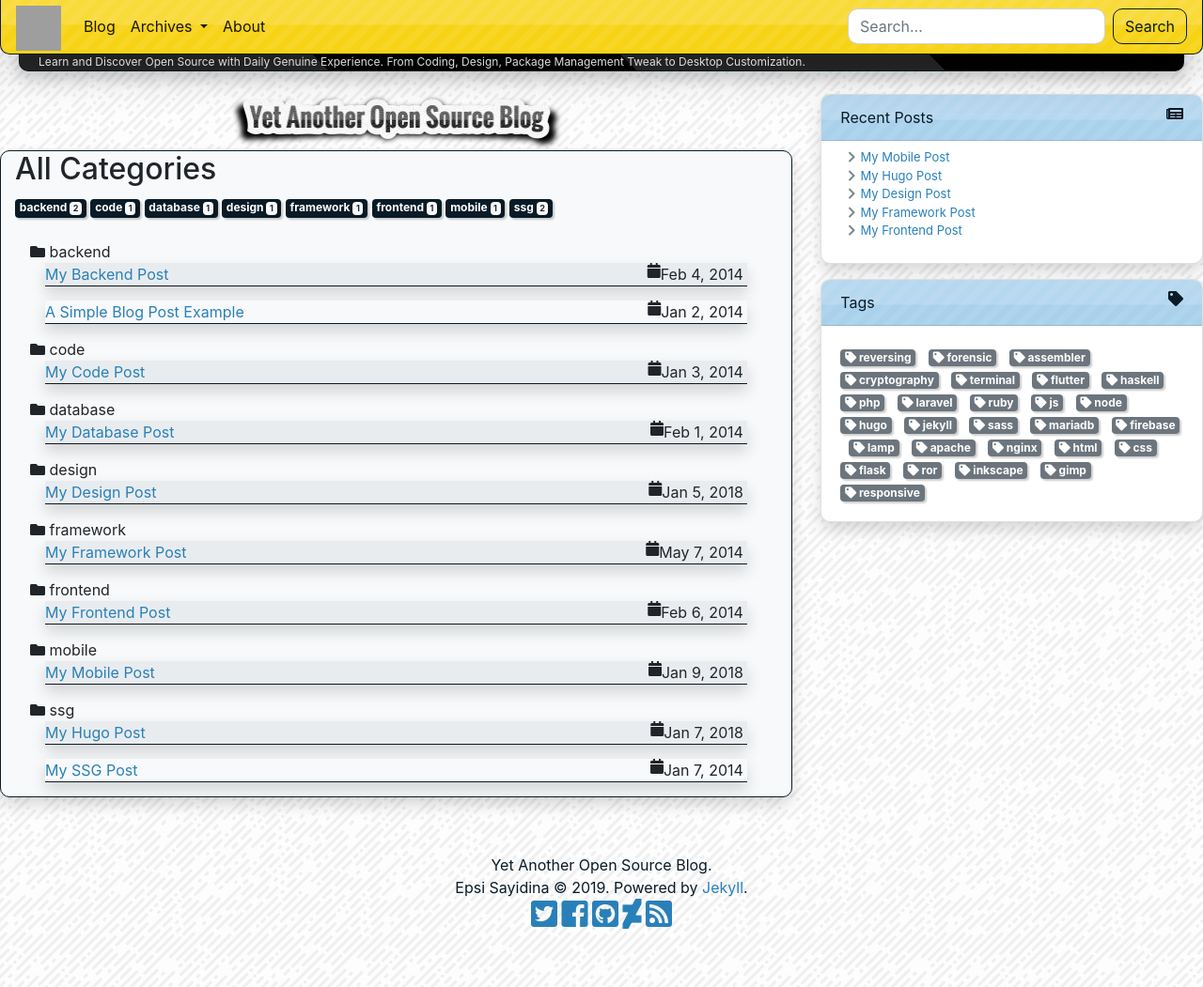
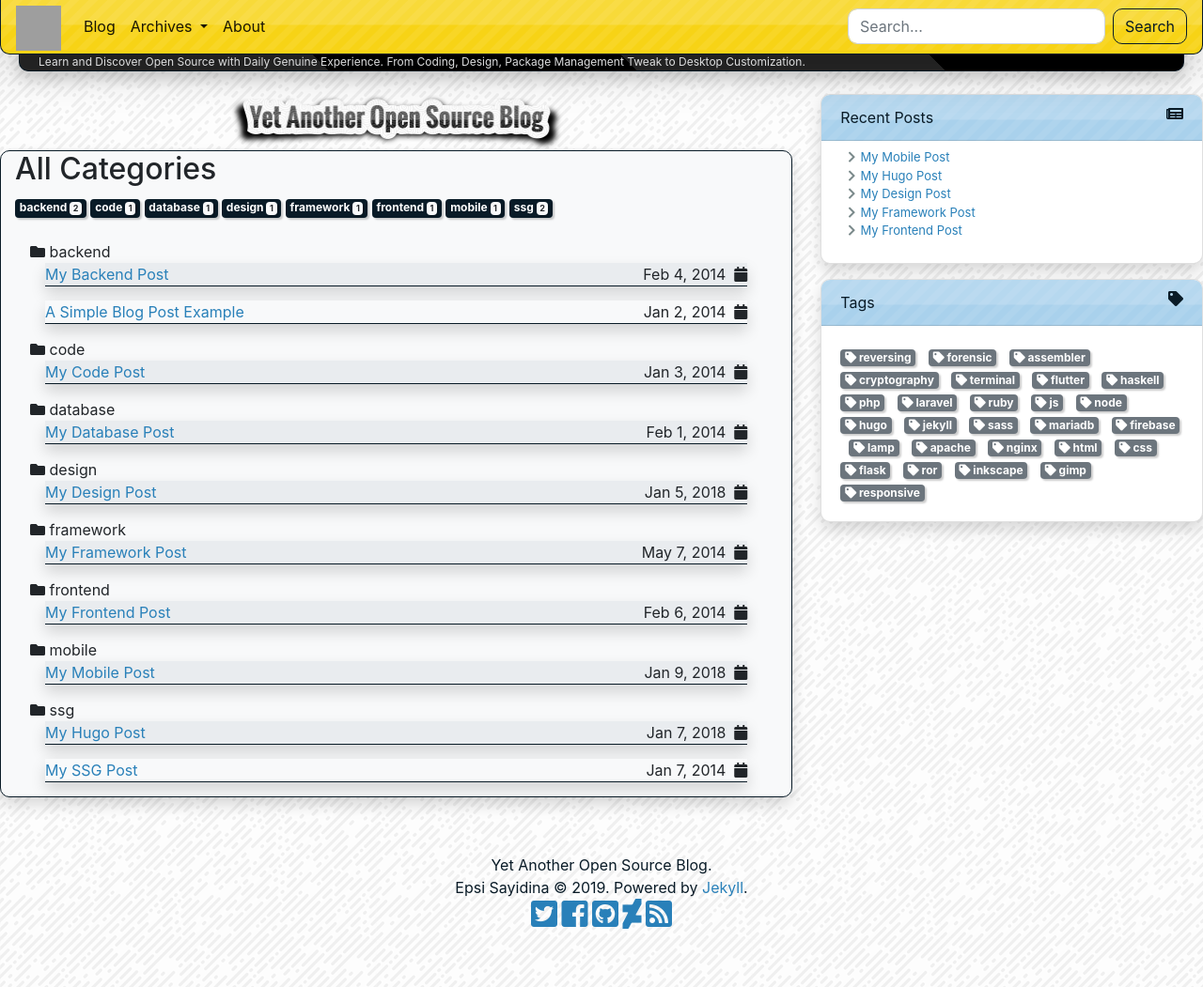
Before and after one commit to epsi-rns/demo-jekyll, a Jekyll site: the page built from pages/category.html, in a window 1280 px wide and 1051 px high. Shown: the whole window at 94% size. Built offline with Jekyll 4.4.1, drawn with Linux system fonts in a browser that asks for light colours; grey boxes are pictures that could not be loaded.

Commit message:
pages: fix awesome icon placement

```diff
--- a/_sass/vendors/pagination/_jekyll-pagination.scss
+++ /dev/null
@@ -1,206 +0,0 @@
-// Breakpoint variables
-$pages-breakpoint1:         320px !default;
-$pages-breakpoint2:         480px !default;
-$pages-breakpoint3:         600px !default;
-$pages-breakpoint4:         768px !default;
-$pages-breakpoint5:         768px !default;
-$pages-breakpoint6:         768px !default;
-$pages-breakpoint7:         768px !default;
-$pages-breakpoint8:         768px !default;
-$pages-breakpoint9:         768px !default;
-
-// Cosmetics variables
-$pages-cosmetics:           true !default;
-$pages-sr-only:             true !default;
-
-// Styling
-$pages-margin:              1em 0 !default;
-$pages-item-margin:         0 .2em !default;
-$pages-item-size:           36px !default;
-$pages-item-background:     #eee !default;
-$pages-item-color:          #333 !default;
-$pages-item-link-color:     #1847AD !default;
-$pages-item-shadow:         inset 0 0 5px rgba(0, 0, 0, .05) !default;
-$pages-item-hover:          #ddd !default;
-$pages-item-active:         #1879CE !default;
-$pages-item-active-shadow:  inset 0 0 5px rgba(0, 0, 0, .3) !default;
-$pages-item-active-color:   white !default;
-
-// Mixins
-@import "utils/clearfix";
-@import "utils/breakpoint";
-
-// Classes
-@import "utils/sr-only";
-
-// Behavioural
-.pagination {
-  @include pages-clearfix;
-
-  li {
-    display: none;
-
-    .page-item {
-      display: block;
-      speak-number: continuous;
-    }
-  }
-
-  // Always display the first, current and last page when
-  // They are available in the markup
-  .current-page,
-  .previous,
-  .next {
-    display: inline-block;
-  }
-
-  .pages-indicator.pages-indicator--active {
-    display: none;
-  }
-
-    // Show indicators on smaller screen when other pages are hidden
-    // This way we'll never have "<previous 1 3 4 5 next>"
-    // But we'll have "<previous 1 ... 3 4 5 next>"
-    .pages-indicator--offset-2,
-    .pages-indicator--offset-3,
-    .pages-indicator--offset-4,
-    .pages-indicator--offset-5,
-    .pages-indicator--offset-6,
-    .pages-indicator--offset-7 {
-      display: none;
-    }
-
-  // First breakpoint
-  @include pages-breakpoint($pages-breakpoint1) {
-
-    // The first and last item in the paginator
-    .first,
-    .last {
-      display: inline-block;
-    }
-
-    // Show indicators on smaller screen when other pages are hidden
-    // This way we'll never have "<previous 1 3 4 5 next>"
-    // But we'll have "<previous 1 ... 3 4 5 next>"
-//  .pages-indicator--offset-2,
-//  .pages-indicator--offset-3,
-    .pages-indicator--offset-4,
-    .pages-indicator--offset-5,
-    .pages-indicator--offset-6,
-    .pages-indicator--offset-7 {
-      display: inline-block;
-    }
-  }
-
-  @include pages-breakpoint($pages-breakpoint2) {
-    // When there are active indicators show them
-    // Using a double class here to win over future breakpoints
-    .pages-indicator.pages-indicator--active {
-      display: inline-block;
-    }
-
-    // Show items next to active item
-    .offset-1 {
-      display: inline-block;
-    }
-
-    // And hide indicator to make room
-    .pages-indicator--offset-2 {
-      display: none;
-    }
-  }
-
-  @include pages-breakpoint($pages-breakpoint3) {
-    // Show items 2 spots next to active item
-    .offset-2 {
-      display: inline-block;
-    }
-
-    // And hide indicator to make room
-    .pages-indicator--offset-3 {
-      display: none;
-    }
-  }
-
-  @include pages-breakpoint($pages-breakpoint4) {
-    // Show items 3 spots next to active item
-    .offset-3 {
-      display: inline-block;
-    }
-
-    // And hide indicator to make room
-    .pages-indicator--offset-4 {
-      display: none;
-    }
-
-    .previous a:after {
-      content: " previous"
-    }
-
-    .next a:before {
-      content: "next "
-    }
-  }
-
-  @include pages-breakpoint($pages-breakpoint5) {
-    // Show items 3 spots next to active item
-    .offset-4 {
-      display: inline-block;
-    }
-
-    // And hide indicator to make room
-    .pages-indicator--offset-5 {
-      display: none;
-    }
-  }
-
-  @include pages-breakpoint($pages-breakpoint6) {
-    // Show items 3 spots next to active item
-    .offset-5 {
-      display: inline-block;
-    }
-
-    // And hide indicator to make room
-    .pages-indicator--offset-6 {
-      display: none;
-    }
-  }
-
-  @include pages-breakpoint($pages-breakpoint7) {
-    // Show items 3 spots next to active item
-    .offset-6 {
-      display: inline-block;
-    }
-
-    // And hide indicator to make room
-    .pages-indicator--offset-7 {
-      display: none;
-    }
-  }
-
-  @include pages-breakpoint($pages-breakpoint8) {
-    // Show items 3 spots next to active item
-    .offset-7 {
-      display: inline-block;
-    }
-
-    // And hide indicator to make room
-    .pages-indicator--offset-8 {
-      display: none;
-    }
-  }
-
-  @include pages-breakpoint($pages-breakpoint9) {
-    // Show items 3 spots next to active item
-    .offset-8 {
-      display: inline-block;
-    }
-
-    // And hide indicator to make room
-    .pages-indicator--offset-9 {
-      display: none;
-    }
-  }
-}
-
-@import "cosmetics/cosmetics";
--- a/_sass/vendors/pagination/cosmetics/_cosmetics.scss
+++ /dev/null
@@ -1,53 +0,0 @@
-// Cosmetic
-@if $pages-cosmetics == true {
-  .pagination {
-    padding: 0;
-    margin: $pages-margin;
-    text-align: center;
-
-    li.previous,
-    li.next {  /* epsi */
-      a, span {
-        background: $pages-item-background;
-        color: $pages-item-link-color;
-      }
-      a:hover {
-        background: $pages-item-hover;
-        color: $pages-item-color;
-      }
-    }
-
-
-    li {
-      margin: $pages-item-margin;
-      padding: 0;
-      list-style: none;
-
-      &.page {
-        .page-item {
-          text-decoration: none; // No underlines on circle links
-          width: $pages-item-size;
-          height: $pages-item-size;
-          border-radius: $pages-item-size;
-//  epsi  line-height: $pages-item-size;
-          background: $pages-item-background;
-          color: $pages-item-link-color;
-//  epsi  box-shadow: $pages-item-shadow;
-        }
-
-        a:hover {
-          background: $pages-item-hover;
-          color: $pages-item-color;
-        }
-
-        &.current-page {
-          .page-item {
-            background: $pages-item-active;
-//  epsi    box-shadow: $pages-item-active-shadow;
-            color: $pages-item-active-color;
-          }
-        }
-      }
-    }
-  }
-}
--- a/_sass/vendors/pagination/utils/_breakpoint.scss
+++ /dev/null
@@ -1,5 +0,0 @@
-@mixin pages-breakpoint($breakpoint) {
-  @media (min-width: $breakpoint) {
-    @content;
-  }
-}
--- a/_sass/vendors/pagination/utils/_clearfix.scss
+++ /dev/null
@@ -1,11 +0,0 @@
-@mixin pages-clearfix {
-  &:before,
-  &:after {
-    content: " ";
-    display: table;
-  }
-
-  &:after {
-    clear: both;
-  }
-}
--- a/_sass/vendors/pagination/utils/_sr-only.scss
+++ /dev/null
@@ -1,14 +0,0 @@
-@if $pages-sr-only == true {
-  .sr-only {
-    position: absolute;
-    width: 1px;
-    height: 1px;
-    padding: 0;
-    margin: -1px;
-    overflow: hidden;
-    clip: rect(0, 0, 0, 0);
-    border: 0;
-    // epsi add here
-    display: none;
-  }
-}
--- a/pages/category.html
+++ b/pages/category.html
@@ -38,9 +38,9 @@ search_omit: true
         <div class="meta_link text-right text-nowrap">
           <time class="meta_time float-right"
                 datetime="{{ post.date | date_to_xmlschema }}">
-            {{ post.date | date: "%b %-d, %Y" }}&nbsp;</time>
+            {{ post.date | date: "%b %-d, %Y" }}&nbsp;
+            <span class="fa fa-calendar"></span></time>
         </div>
-        <span class="fa fa-calendar"></span>
         <div class="mr-auto"><a
              href="{{ post.url | prepend: site.baseurl }}">{{ post.title }}</a>
         </div>
--- a/pages/tag.html
+++ b/pages/tag.html
@@ -38,9 +38,9 @@ search_omit: true
         <div class="meta_link text-right text-nowrap">
           <time class="meta_time float-right"
                 datetime="{{ post.date | date_to_xmlschema }}">
-            {{ post.date | date: "%b %-d, %Y" }}&nbsp;</time>
+            {{ post.date | date: "%b %-d, %Y" }}&nbsp;
+            <span class="fa fa-calendar"></span></time>
         </div>
-        <span class="fa fa-calendar"></span>
         <div class="mr-auto"><a
              href="{{ post.url | prepend: site.baseurl }}">{{ post.title }}</a>
         </div>
```
